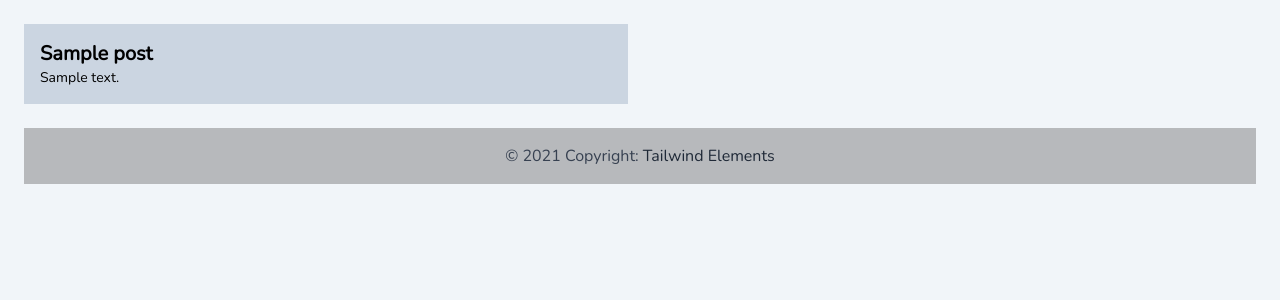
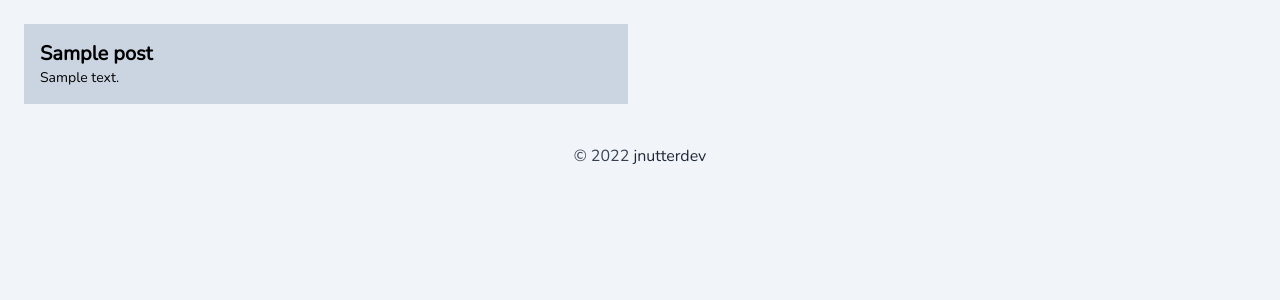
Before and after one commit to jnutterdev/django-woam, a Django app: template templates/home.html in a window 1280 px wide. Shown: the part 188-488 px from the top of the page. Run offline with Django 4.2, Linux system fonts and the light colour scheme; the template is opened without the code that fills it: most values are stand-ins (such as "Sample title", 1, 10 or a date in 2020); style sheets or scripts are compiled from the project's sources; some libraries are stand-ins or nearby versions.

Commit message:
Removed footer bg color, added jndev

```diff
--- a/templates/base.html
+++ b/templates/base.html
@@ -28,14 +28,12 @@
       </div>
     </section>
 
-    <footer class="bg-gray-200 text-center lg:text-left mt-3">
+    <footer class="text-center lg:text-left mt-3">
       <div
-        class="text-gray-700 text-center p-4"
-        style="background-color: rgba(0, 0, 0, 0.2)"
-      >
-        © 2021 Copyright:
-        <a class="text-gray-800" href="https://tailwind-elements.com/">
-          Tailwind Elements
+        class="text-gray-700 text-center p-4">
+        © 2022
+        <a class="text-gray-800" href="#">
+          jnutterdev
         </a>
       </div>
     </footer>
```
